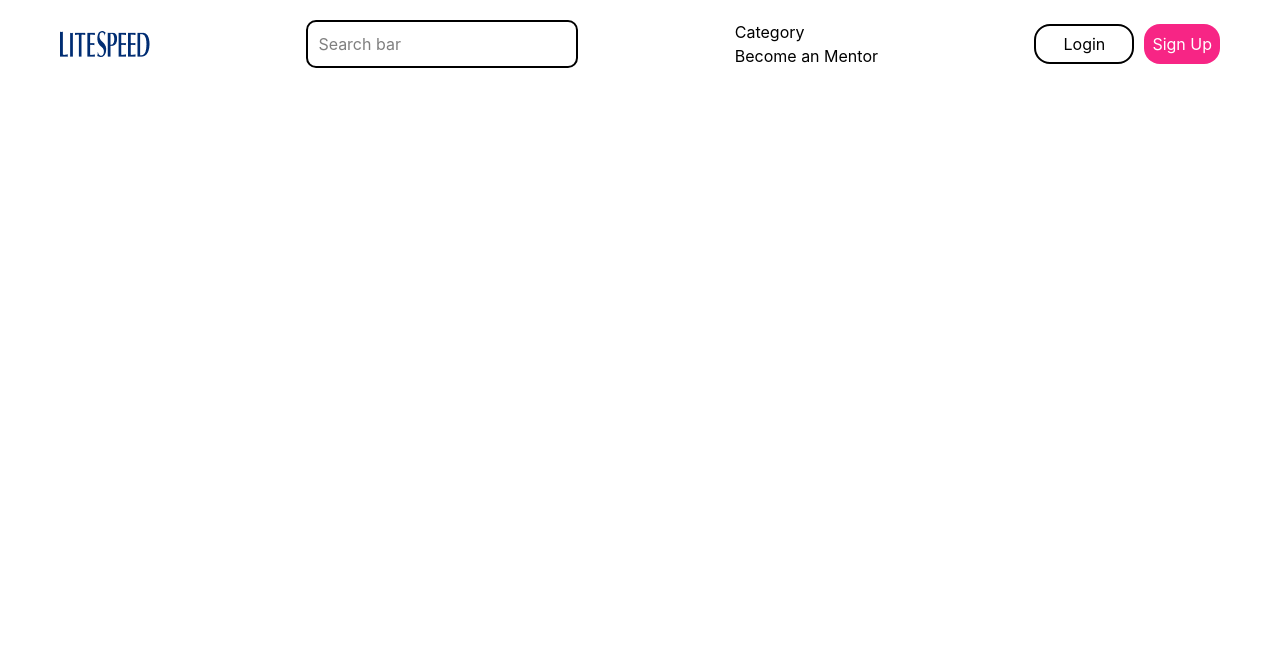
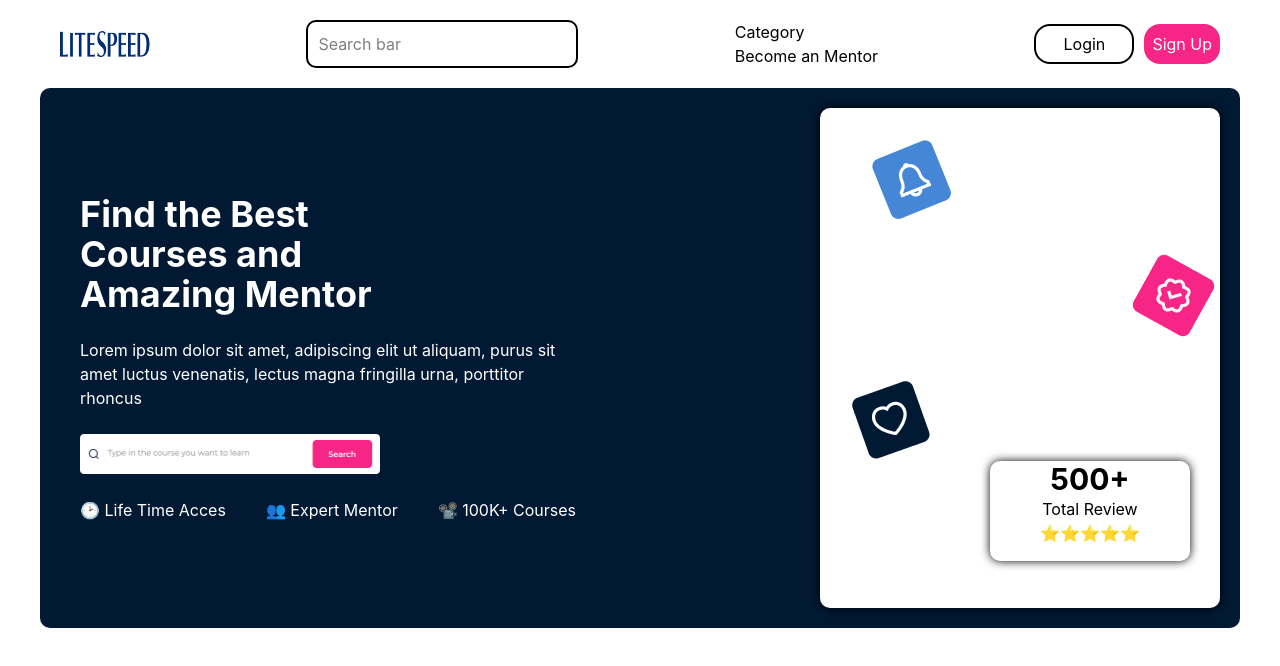
Before and after one commit to boewmuhammad20-sys/hamakasa, a website: page boew.html in a window 1280 px wide. Drawn offline with nearby package versions, Linux system fonts and the light colour scheme; files that its build step writes are made by us from their sources.

Commit message:
secshn1 by boew

```diff
--- a/boew.html
+++ b/boew.html
@@ -24,5 +24,44 @@
                 </div>
             </div>
         </div>
+
+
+        <div class="max-w-[1200px] m-auto bg-[#021934] rounded-[10px]">
+
+            <div class="lg:flex lg:justify-between lg:p-[20px] items-center">
+
+            <div class="p-[20px]">
+                <div>
+                    <h1 class="font-bold lg:w-[300px] text-white text-4xl">Find the Best Courses and Amazing Mentor</h1><br>
+                    <p class="text-white lg:w-[500px]">Lorem ipsum dolor sit amet,  adipiscing elit ut aliquam, purus sit amet luctus venenatis, lectus magna fringilla urna, porttitor rhoncus </p>
+                </div><br>
+                <img class="lg:w-[300px]" src="./src/Searching.png" alt=""><br>
+                <div class="flex gap-10 text-white">
+                    <p>🕑 Life Time Acces</p>
+                    <p>👥 Expert Mentor</p>
+                    <p>📽️ 100K+ Courses</p>
+                </div>
+
+            </div>
+
+
+            <div>
+                <div class="w-[90%] m-auto lg:w-[400px] h-[500px] bg-[white] shadow-[0px_0px_10px] rounded-[10px]">
+                    <div>
+                        <img class="ml-[50px]  pt-[30px]" src="./src/Bell Icon.png" alt="">
+                        <img class="ml-[267px] lg:ml-[310px] pt-[30px]" src="./src/Verification Icon.png" alt="">
+                        <img class="mt-[40px] ml-[30px]" src="./src/Love Icon.png" alt="">
+                    </div>
+
+                    <div class="w-[200px] h-[100px] bg-[white] shadow-[0px_0px_10px] rounded-[10px] ml-[130px] lg:ml-[170px]">
+                        <h1 class="font-bold text-3xl text-center">500+</h1>
+                        <p class="text-center">Total Review</p>
+                        <p class="text-center">⭐⭐⭐⭐⭐</p>
+                    </div>
+                </div>
+            </div>
+
+            </div>
+        </div>
 </body>
 </html>
```
Also changed, not shown: src/Bell Icon.png (added), src/Love Icon.png (added), src/Searching.png (added), src/Verification Icon.png (added).
